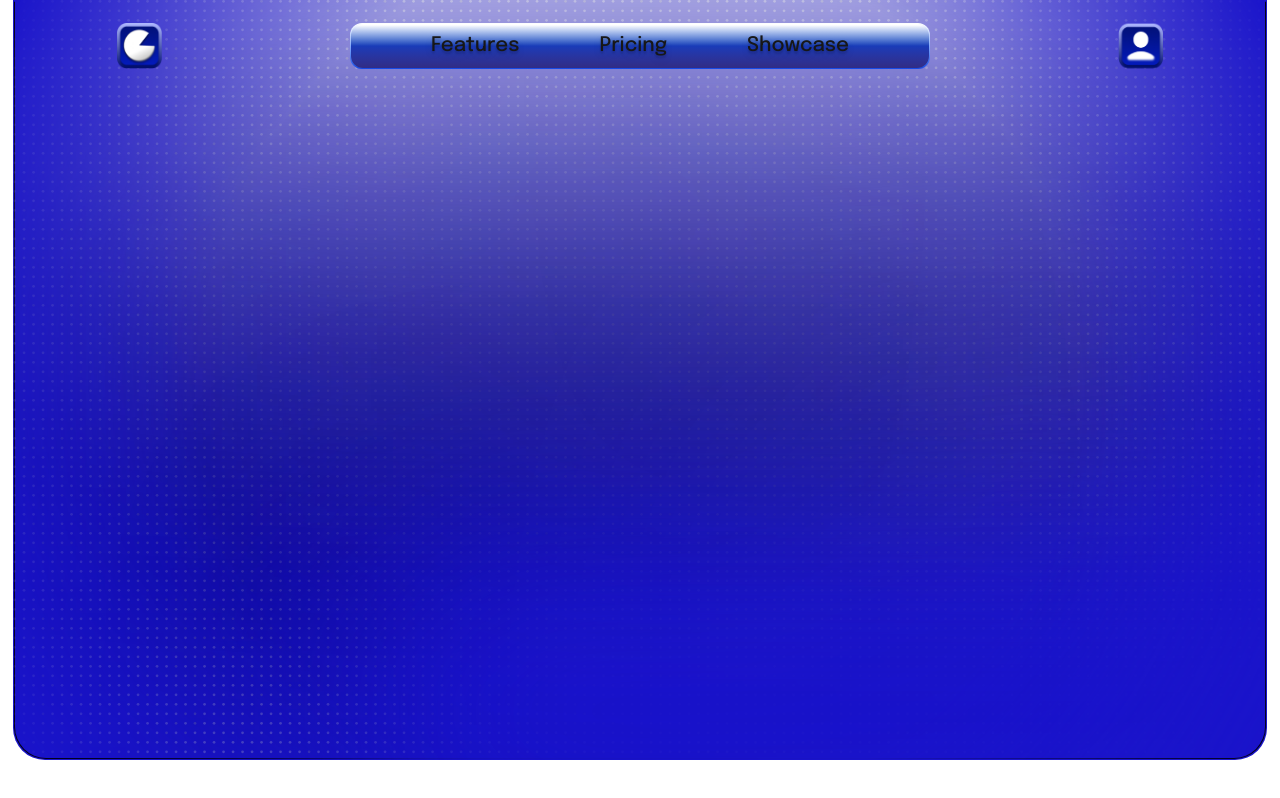
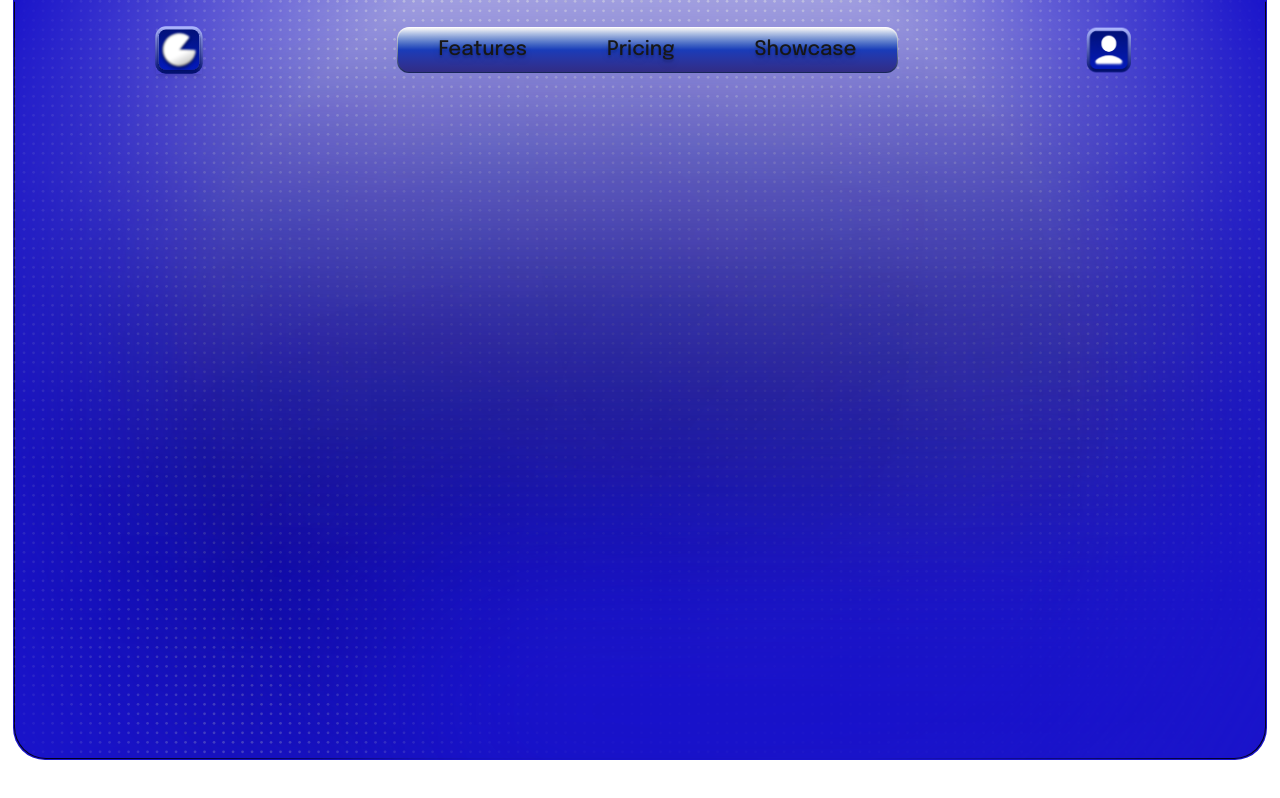
Before and after one commit to vin-dKR/vin-wallpaper, a Next.js app: page /landing in a window 1280 px wide. Built offline with nearby package versions, Linux system fonts and the light colour scheme.

Commit message:
navbar logo svg

```diff
--- a/app/landing/page.tsx
+++ b/app/landing/page.tsx
@@ -2,7 +2,7 @@ import Home from "@/components/landing/Home";
 
 export default function Page() {
     return (
-        <div className="bg-white h-full flex justify-center">
+        <div className="bg-white h-full flex flex-col justify-center">
             <Home />
         </div>
     )
--- /dev/null
+++ b/components/landing/svgsElements/logo/Base.tsx
@@ -0,0 +1,17 @@
+const Base = ({ className }: { className: string }) => {
+    return (
+        <div className={className}>
+            <svg width="61" height="60" viewBox="0 0 61 60" fill="none" xmlns="http://www.w3.org/2000/svg">
+                <rect x="0.888733" y="0.423584" width="59.2225" height="59.2225" rx="13.2306" fill="url(#paint0_linear_21_18)" />
+                <defs>
+                    <linearGradient id="paint0_linear_21_18" x1="30.5" y1="0.423584" x2="30.5" y2="59.6461" gradientUnits="userSpaceOnUse">
+                        <stop stop-color="#AFB8FF" />
+                        <stop offset="1" stop-color="#000D6E" />
+                    </linearGradient>
+                </defs>
+            </svg>
+        </div>
+    )
+}
+
+export default Base
--- /dev/null
+++ b/components/landing/svgsElements/logo/MiddleSandwich.tsx
@@ -0,0 +1,31 @@
+
+const MiddleSandwich = ({ className }: { className: string }) => {
+    return (
+        <div className={className}>
+            <svg width="57" height="57" viewBox="0 0 57 57" fill="none" xmlns="http://www.w3.org/2000/svg">
+                <foreignObject x="-122.706" y="-125.172" width="302.413" height="302.413"><div style={{ backdropFilter: "blur(63px)", clipPath: "url(#bgblur_0_21_20_clip_path)", height: "100%", width: "100%" }}></div></foreignObject><g filter="url(#filter0_d_21_20)" data-figma-bg-blur-radius="126.005">
+                    <rect x="3.29893" y="0.833771" width="50.4021" height="50.4021" rx="8.82037" fill="url(#paint0_linear_21_20)" />
+                </g>
+                <defs>
+                    <filter id="filter0_d_21_20" x="-122.706" y="-125.172" width="302.413" height="302.413" filterUnits="userSpaceOnUse" color-interpolation-filters="sRGB">
+                        <feFlood flood-opacity="0" result="BackgroundImageFix" />
+                        <feColorMatrix in="SourceAlpha" type="matrix" values="0 0 0 0 0 0 0 0 0 0 0 0 0 0 0 0 0 0 127 0" result="hardAlpha" />
+                        <feOffset dy="2.52011" />
+                        <feGaussianBlur stdDeviation="1.26005" />
+                        <feComposite in2="hardAlpha" operator="out" />
+                        <feColorMatrix type="matrix" values="0 0 0 0 0.00784314 0 0 0 0 0.0588235 0 0 0 0 0.415686 0 0 0 1 0" />
+                        <feBlend mode="normal" in2="BackgroundImageFix" result="effect1_dropShadow_21_20" />
+                        <feBlend mode="normal" in="SourceGraphic" in2="effect1_dropShadow_21_20" result="shape" />
+                    </filter>
+                    <clipPath id="bgblur_0_21_20_clip_path" transform="translate(122.706 125.172)"><rect x="3.29893" y="0.833771" width="50.4021" height="50.4021" rx="8.82037" />
+                    </clipPath><linearGradient id="paint0_linear_21_20" x1="28.815" y1="-9.87669" x2="28.815" y2="66.0415" gradientUnits="userSpaceOnUse">
+                        <stop stop-color="#020F6A" />
+                        <stop offset="1" stop-color="#041DD0" />
+                    </linearGradient>
+                </defs>
+            </svg>
+        </div>
+    )
+}
+
+export default MiddleSandwich
--- /dev/null
+++ b/components/landing/svgsElements/logo/RenderSVG.tsx
@@ -0,0 +1,15 @@
+import Base from "./Base"
+import MiddleSandwich from "./MiddleSandwich"
+import Top from "./Top"
+
+const RenderSVG = () => {
+    return (
+        <div className="relative w-15 h-15 scale-80">
+            <Base className="absolute top-1/2 left-1/2 -translate-x-1/2 -translate-y-1/2" />
+            <MiddleSandwich className="absolute mt-[2px] top-1/2 left-1/2 -translate-x-1/2 -translate-y-1/2 shadow-md" />
+            <Top className="absolute top-1/2 left-1/2 -translate-x-1/2 -translate-y-1/2" />
+        </div>
+    )
+}
+
+export default RenderSVG
--- /dev/null
+++ b/components/landing/svgsElements/logo/Top.tsx
@@ -0,0 +1,48 @@
+const Top = ({ className }: { className: string }) => {
+    return (
+        <div className={className}>
+            <svg width="56" height="56" viewBox="0 0 56 56" fill="none" xmlns="http://www.w3.org/2000/svg">
+                <g filter="url(#filter0_df_21_21)">
+                    <path d="M40.83 11.615C37.2162 8.77758 32.7531 7.23803 28.1585 7.24398C23.5639 7.24993 19.1048 8.80103 15.4983 11.6478C11.8919 14.4946 9.34773 18.4716 8.27501 22.9393C7.20229 27.4069 7.66336 32.1055 9.58407 36.2794C11.5048 40.4533 14.7735 43.86 18.8645 45.9514C22.9555 48.0428 27.6311 48.6976 32.1392 47.8103C36.6474 46.923 40.7261 44.5452 43.7194 41.0594C46.7127 37.5736 48.4466 33.1824 48.6423 28.5919L28.185 27.7198L40.83 11.615Z" fill="url(#paint0_linear_21_21)" />
+                </g>
+                <g filter="url(#filter1_df_21_21)">
+                    <path d="M40.4409 12.1106C36.9383 9.36042 32.6126 7.86824 28.1593 7.87401C23.7061 7.87977 19.3842 9.38314 15.8887 12.1423C12.3932 14.9015 9.92735 18.7562 8.88763 23.0864C7.84792 27.4166 8.29481 31.9706 10.1564 36.0161C12.018 40.0615 15.1862 43.3633 19.1513 45.3904C23.1165 47.4175 27.6482 48.0521 32.0176 47.1921C36.387 46.3321 40.3402 44.0275 43.2414 40.649C46.1426 37.2704 47.8232 33.0143 48.0128 28.5651L28.185 27.7198L40.4409 12.1106Z" fill="url(#paint1_linear_21_21)" />
+                </g>
+                <defs>
+                    <filter id="filter0_df_21_21" x="5.189" y="4.72385" width="45.9734" height="48.5121" filterUnits="userSpaceOnUse" color-interpolation-filters="sRGB">
+                        <feFlood flood-opacity="0" result="BackgroundImageFix" />
+                        <feColorMatrix in="SourceAlpha" type="matrix" values="0 0 0 0 0 0 0 0 0 0 0 0 0 0 0 0 0 0 127 0" result="hardAlpha" />
+                        <feOffset dy="2.52011" />
+                        <feGaussianBlur stdDeviation="1.26005" />
+                        <feComposite in2="hardAlpha" operator="out" />
+                        <feColorMatrix type="matrix" values="0 0 0 0 0 0 0 0 0 0 0 0 0 0 0 0 0 0 0.25 0" />
+                        <feBlend mode="normal" in2="BackgroundImageFix" result="effect1_dropShadow_21_21" />
+                        <feBlend mode="normal" in="SourceGraphic" in2="effect1_dropShadow_21_21" result="shape" />
+                        <feGaussianBlur stdDeviation="1.26005" result="effect2_foregroundBlur_21_21" />
+                    </filter>
+                    <filter id="filter1_df_21_21" x="5.81904" y="5.35389" width="44.7139" height="47.252" filterUnits="userSpaceOnUse" color-interpolation-filters="sRGB">
+                        <feFlood flood-opacity="0" result="BackgroundImageFix" />
+                        <feColorMatrix in="SourceAlpha" type="matrix" values="0 0 0 0 0 0 0 0 0 0 0 0 0 0 0 0 0 0 127 0" result="hardAlpha" />
+                        <feOffset dy="2.52011" />
+                        <feGaussianBlur stdDeviation="1.26005" />
+                        <feComposite in2="hardAlpha" operator="out" />
+                        <feColorMatrix type="matrix" values="0 0 0 0 0 0 0 0 0 0 0 0 0 0 0 0 0 0 0.25 0" />
+                        <feBlend mode="normal" in2="BackgroundImageFix" result="effect1_dropShadow_21_21" />
+                        <feBlend mode="normal" in="SourceGraphic" in2="effect1_dropShadow_21_21" result="shape" />
+                        <feGaussianBlur stdDeviation="1.26005" result="effect2_foregroundBlur_21_21" />
+                    </filter>
+                    <linearGradient id="paint0_linear_21_21" x1="35.7453" y1="10.0791" x2="19.188" y2="35.183" gradientUnits="userSpaceOnUse">
+                        <stop stop-color="#D7D7D7" />
+                        <stop offset="1" stop-color="#515151" />
+                    </linearGradient>
+                    <linearGradient id="paint1_linear_21_21" x1="19.5974" y1="9.82819" x2="41.8275" y2="55.415" gradientUnits="userSpaceOnUse">
+                        <stop offset="0.5" stop-color="white" />
+                        <stop offset="1" stop-color="#999999" />
+                    </linearGradient>
+                </defs>
+            </svg>
+        </div>
+    )
+}
+
+export default Top
--- a/components/navbar/Navbar.tsx
+++ b/components/navbar/Navbar.tsx
@@ -1,4 +1,5 @@
 import Image from "next/image"
+import RenderSVG from "../landing/svgsElements/logo/RenderSVG"
 
 const Navbar = () => {
     const navItems = [
@@ -15,16 +16,10 @@ const Navbar = () => {
     ]
     return (
         <div className="flex items-center justify-center space-x-45 w-full t-4 gap-2 mx-auto">
-            <Image
-                src="/imgs/logo-main.png"
-                alt="Main Logo"
-                width={45}
-                height={45}
-                className="object-contain cursor-pointer"
-            />
+            <RenderSVG />
 
-            <div className="relative rounded-xl p-[1px] bg-gradient-to-b from-white to-blue-700 overlow-hidden">
-                <div className="flex flex-row gap-20 px-20 py-2 rounded-xl backdrop-blur-3xl bg-gradient-to-b from-white from-2% via-blue-800 to-indigo-900">
+            <div className="relative rounded-xl p-[1px] bg-gradient-to-b from-white to-blue-950 overlow-hidden">
+                <div className="flex flex-row gap-20 px-10 py-2 rounded-xl backdrop-blur-3xl bg-gradient-to-b from-white/50 from-2% via-blue-800 to-indigo-900">
                     {navItems.map((navItem) => (
                         <div key={navItem.id} className="text-xl text-shadow-lg cursor-pointer">
                             {navItem.item}
```
Also changed, not shown: components/landing/svgsElements/logo/base.svg (added).
